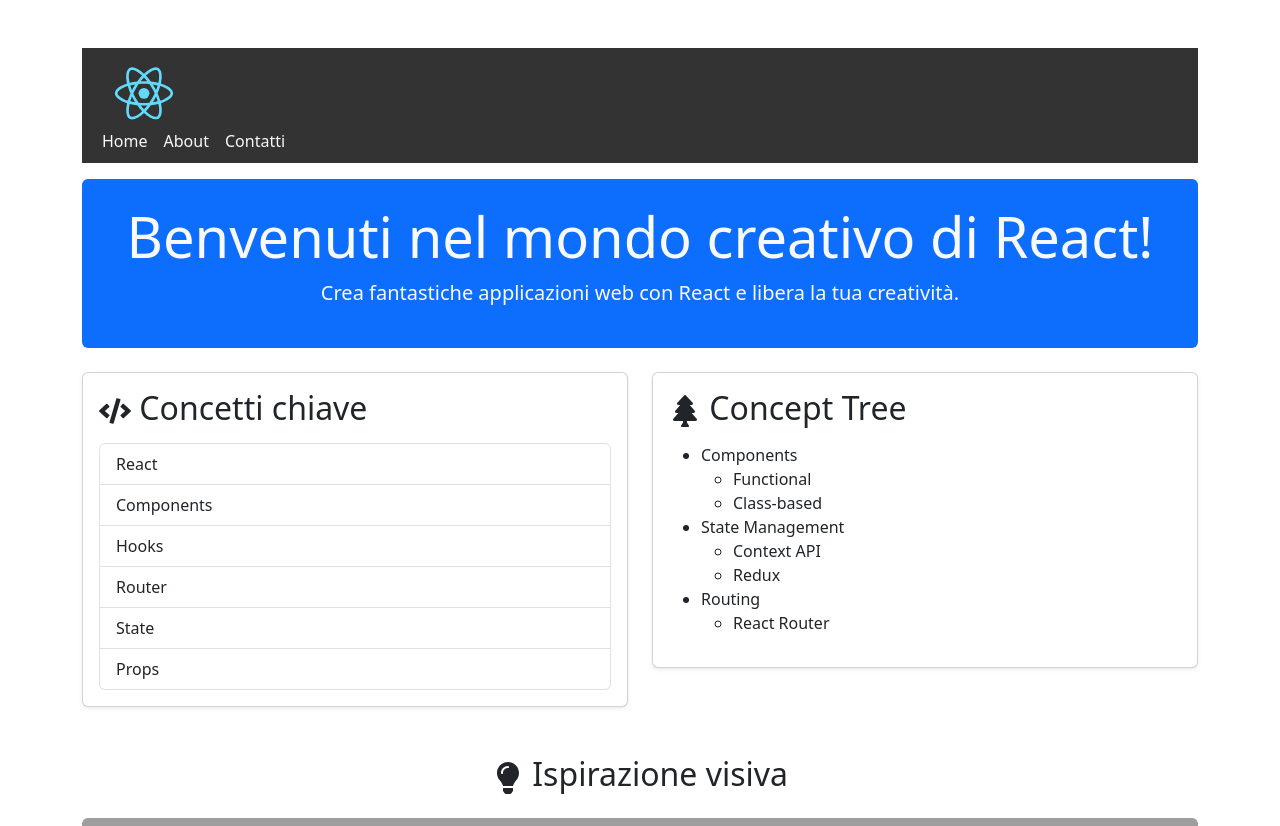
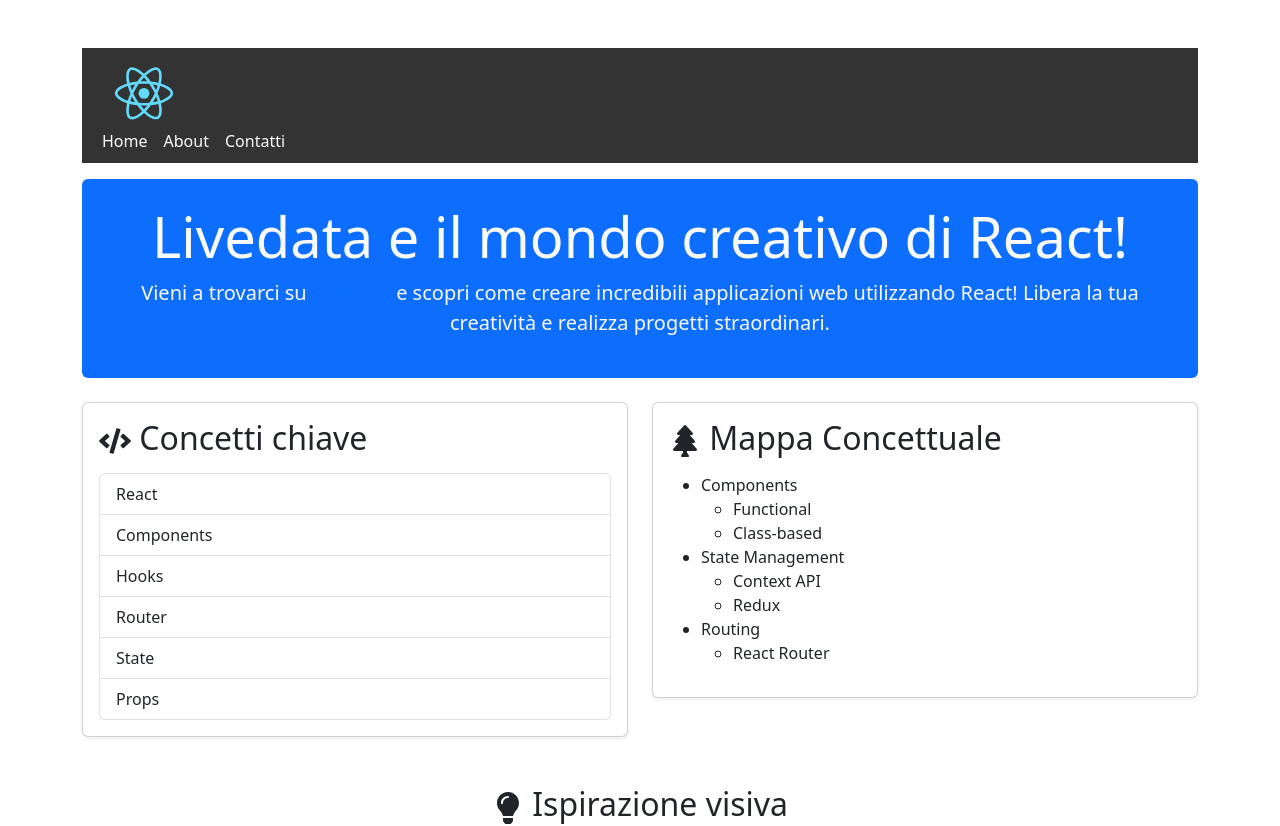
Before and after one commit to stefanovic/react-app, a React (Create React App) app: page / in a window 1280 px wide. Shown: the top 826 px of the page. Built offline with nearby package versions, Linux system fonts and the light colour scheme; grey boxes are pictures that could not be loaded.

Commit message:
Update index.js

```diff
--- a/src/pages/Home/index.js
+++ b/src/pages/Home/index.js
@@ -55,8 +55,8 @@ const Home = () => {
     <div className="container mt-5">
       <Header />
       <div id="topBanner" className="jumbotron bg-primary text-light rounded mb-4">
-        <h1 className="display-4">Benvenuti nel mondo creativo di React!</h1>
-        <p className="lead">Crea fantastiche applicazioni web con React e libera la tua creatività.</p>
+        <h1 className="display-4">Livedata e il mondo creativo di React!</h1>
+        <p className="lead">Vieni a trovarci su <a href="https://livedata.it">Livedata</a> e scopri come creare incredibili applicazioni web utilizzando React! Libera la tua creatività e realizza progetti straordinari.</p>
       </div>
       <div className="row mb-4">
         <div className="col-md-6">
@@ -70,7 +70,7 @@ const Home = () => {
         <div className="col-md-6">
           <div className="card shadow-sm">
             <div className="card-body">
-              <h2 className="card-title mb-3"><FaTree className="mr-2" /> Concept Tree</h2>
+              <h2 className="card-title mb-3"><FaTree className="mr-2" /> Mappa Concettuale</h2>
               <RecursiveTree data={recursiveTreeData} />
             </div>
           </div>
```
